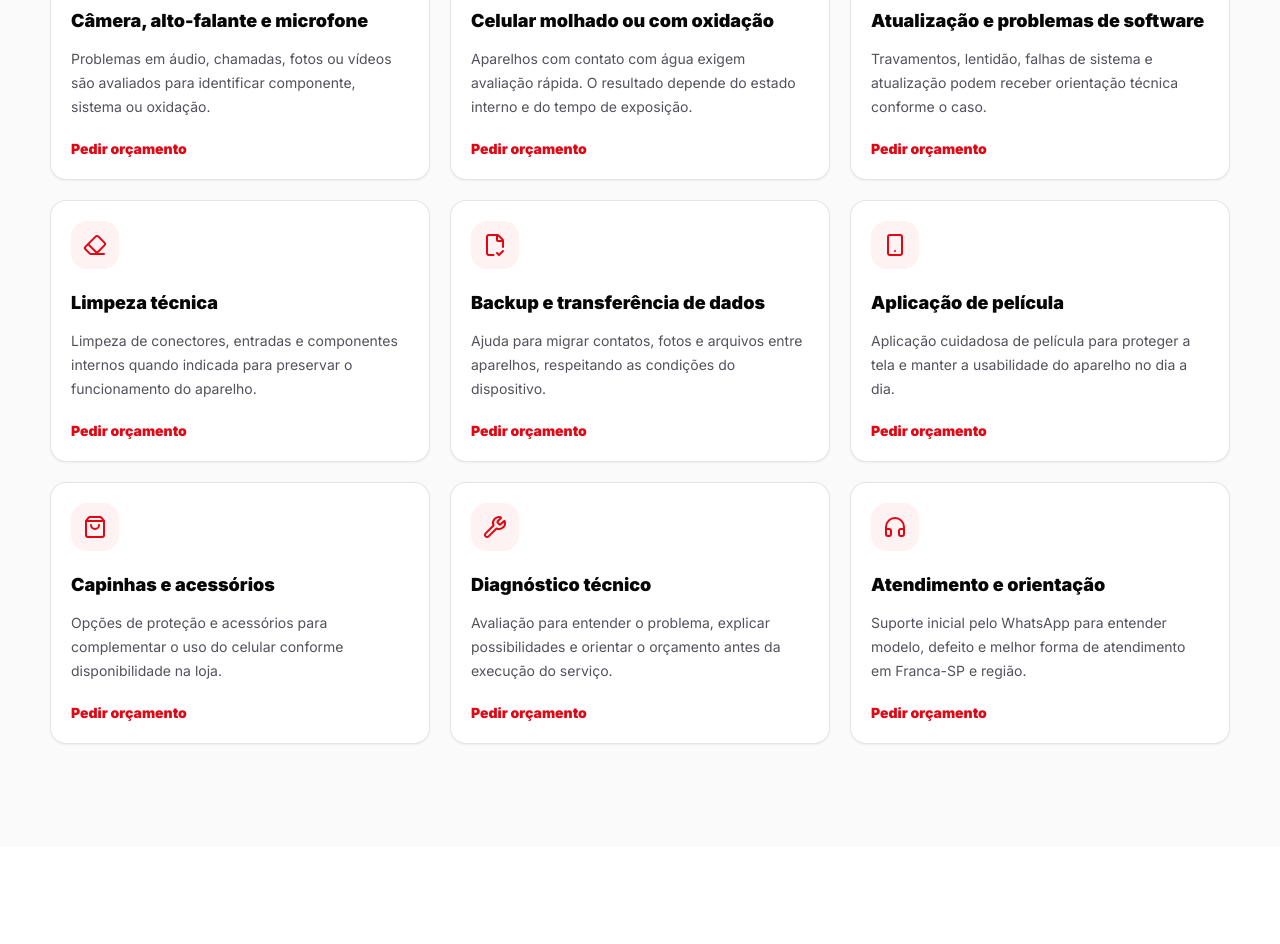
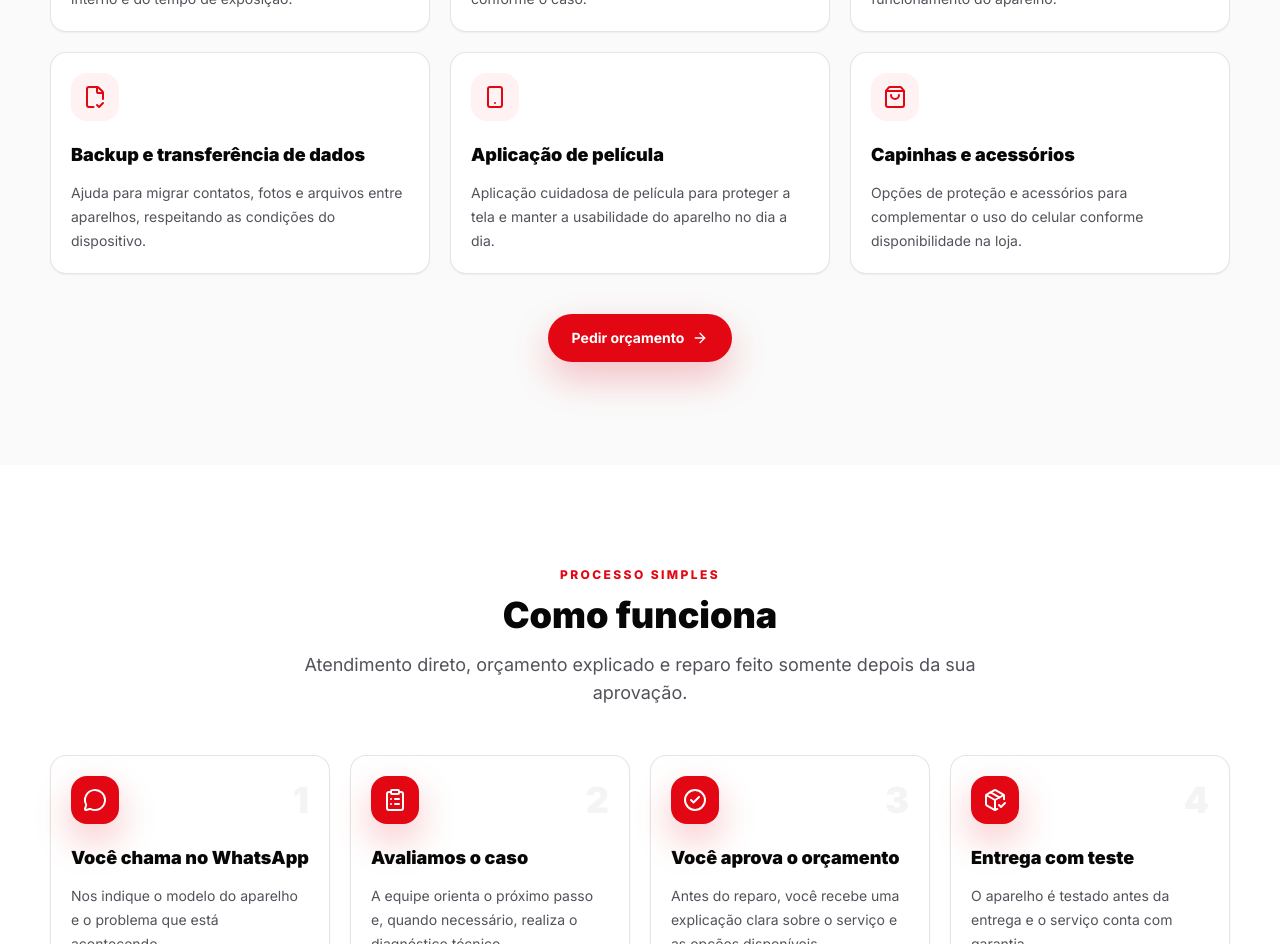
Before and after one commit to Victormoroo/Neto_Cell_Assistencia_Tecnica, a Next.js app: page / in a window 1280 px wide. Shown: the part 2140-3084 px from the top of the page. Built offline with nearby package versions, Linux system fonts and the light colour scheme.

Commit message:
content: refine services CTA and list

```diff
--- a/src/components/ServiceCard.tsx
+++ b/src/components/ServiceCard.tsx
@@ -1,6 +1,4 @@
-import Link from "next/link";
 import type { LucideIcon } from "lucide-react";
-import { WHATSAPP_URL } from "@/config/business";
 
 type ServiceCardProps = {
   icon: LucideIcon;
@@ -16,15 +14,6 @@ export function ServiceCard({ icon: Icon, title, description }: ServiceCardProps
       </div>
       <h3 className="text-lg font-black text-brand-dark">{title}</h3>
       <p className="mt-3 flex-1 text-sm leading-6 text-zinc-600">{description}</p>
-      <Link
-        href={WHATSAPP_URL}
-        target="_blank"
-        rel="noreferrer"
-        className="focus-ring mt-5 inline-flex w-fit rounded-full text-sm font-black text-brand-red transition hover:text-red-700"
-        aria-label={`Pedir orçamento para ${title}`}
-      >
-        Pedir orçamento
-      </Link>
     </article>
   );
 }
--- a/src/components/Services.tsx
+++ b/src/components/Services.tsx
@@ -6,14 +6,13 @@ import {
   Eraser,
   FileCheck2,
   HardDriveUpload,
-  Headphones,
   PlugZap,
   Shield,
   ShoppingBag,
-  Smartphone,
-  TabletSmartphone,
-  Wrench
+  Smartphone
 } from "lucide-react";
+import { WHATSAPP_URL } from "@/config/business";
+import { CTAButton } from "./CTAButton";
 import { ServiceCard } from "./ServiceCard";
 import { SectionTitle } from "./SectionTitle";
 
@@ -47,12 +46,6 @@ const services = [
     title: "Reparo em iPhone",
     description:
       "Atendimento para iPhone com avaliação de tela, bateria, conector, câmera, sistema e outros defeitos conforme diagnóstico."
-  },
-  {
-    icon: TabletSmartphone,
-    title: "Reparo em Samsung, Motorola e Xiaomi",
-    description:
-      "Soluções para modelos populares com orientação clara sobre peça, serviço e disponibilidade para cada aparelho."
   },
   {
     icon: Camera,
@@ -95,18 +88,6 @@ const services = [
     title: "Capinhas e acessórios",
     description:
       "Opções de proteção e acessórios para complementar o uso do celular conforme disponibilidade na loja."
-  },
-  {
-    icon: Wrench,
-    title: "Diagnóstico técnico",
-    description:
-      "Avaliação para entender o problema, explicar possibilidades e orientar o orçamento antes da execução do serviço."
-  },
-  {
-    icon: Headphones,
-    title: "Atendimento e orientação",
-    description:
-      "Suporte inicial pelo WhatsApp para entender modelo, defeito e melhor forma de atendimento em Franca-SP e região."
   }
 ];
 
@@ -125,6 +106,12 @@ export function Services() {
             <ServiceCard key={service.title} {...service} />
           ))}
         </div>
+
+        <div className="mt-10 flex justify-center">
+          <CTAButton href={WHATSAPP_URL} ariaLabel="Pedir orçamento pelo WhatsApp">
+            Pedir orçamento
+          </CTAButton>
+        </div>
       </div>
     </section>
   );
```
